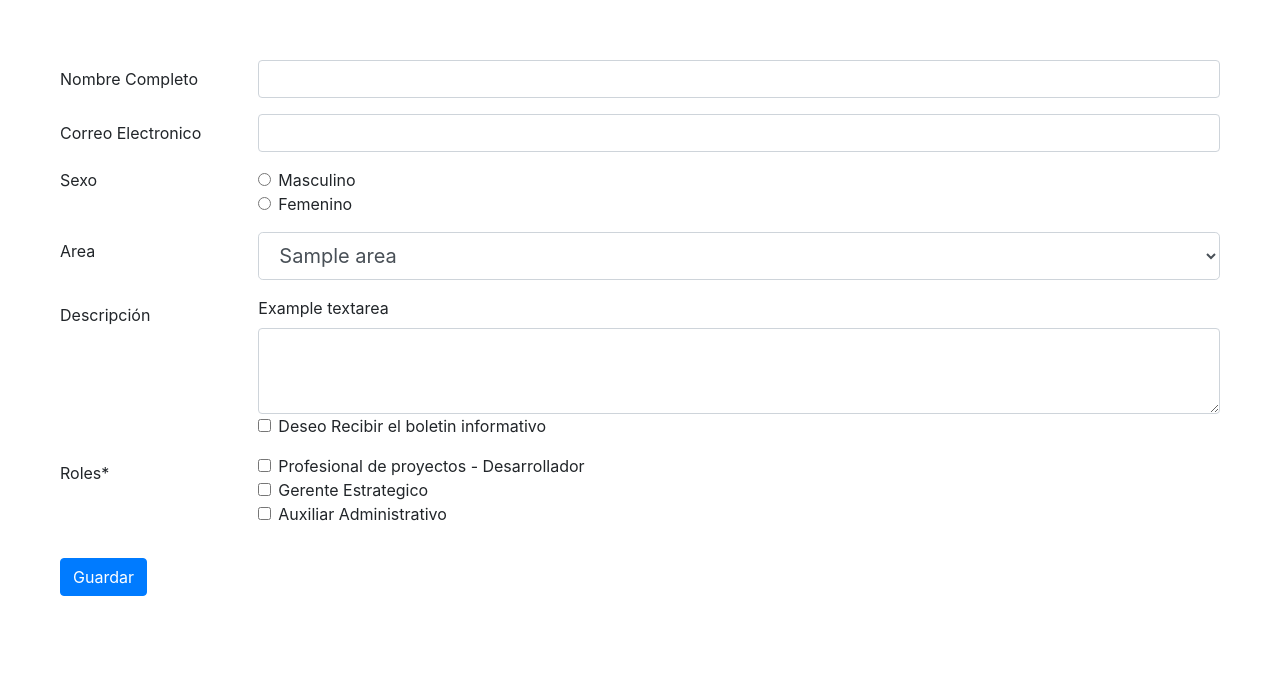
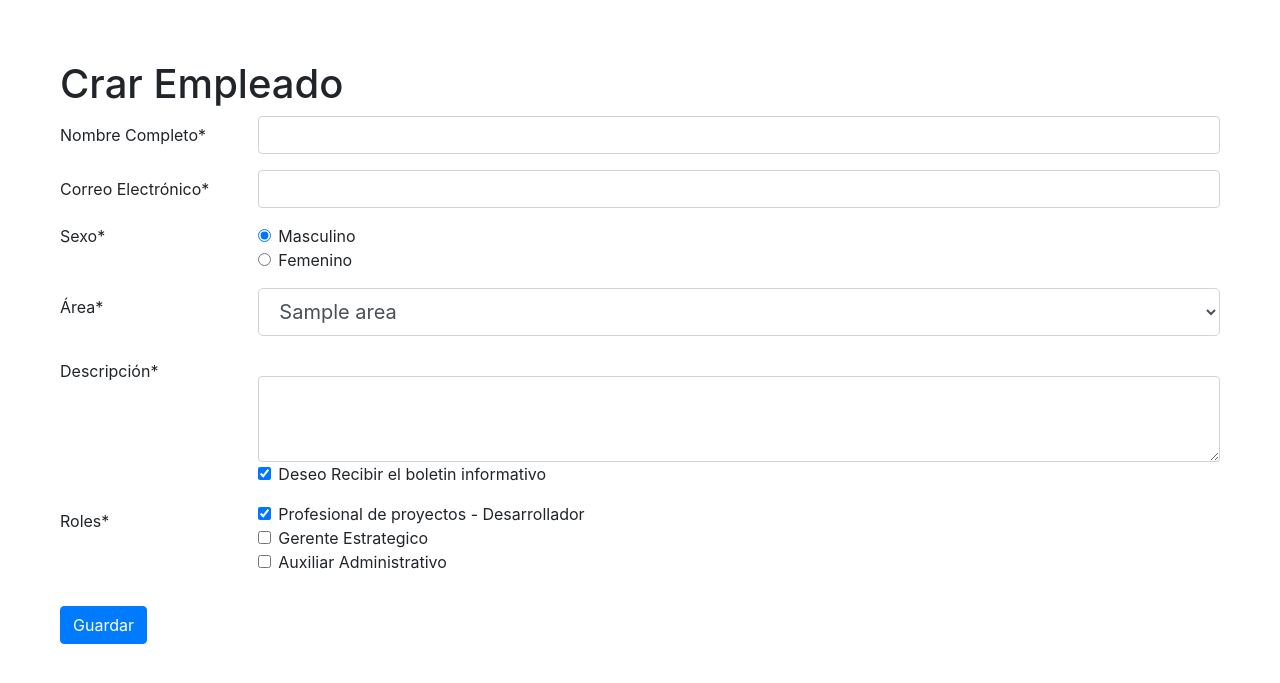
Before and after one commit to omarE-salazarR/prueba_CaliValle, a PHP site: page /Vista/index2.php?pag=RegistrarEmpleado in a window 1280 px wide. Shown: the top 683 px of the page. Run offline with PHP 8.4, Linux system fonts and the light colour scheme; tables that the repository leaves empty hold one stand-in row (values such as "Sample post"); some libraries are stand-ins or nearby versions.

Commit message:
version6

```diff
--- a/php/Vista/RegistrarEmpleado.php
+++ b/php/Vista/RegistrarEmpleado.php
@@ -7,31 +7,32 @@
 
 <div style="padding: 60px;">
   <form  method="post" action="../Controlador/AgregarEmpleado.php">
+    <h1>Crar Empleado</h1>
     <div class="form-group row">
-    <label for="inputPassword3" class="col-sm-2 col-form-label">Nombre Completo</label>
+    <label for="inputPassword3" class="col-sm-2 col-form-label">Nombre Completo*</label>
     <div class="col-sm-10">
-      <input type="text" class="form-control" id="name" name="name">
+      <input required="yes" type="text" class="form-control" id="name" name="name">
     </div>
   </div>
   <div class="form-group row">
-    <label for="inputEmail3" class="col-sm-2 col-form-label">Correo Electronico</label>
+    <label for="inputEmail3" class="col-sm-2 col-form-label">Correo Electrónico*</label>
     <div class="col-sm-10">
-      <input type="email" class="form-control" id="correo" name="correo">
+      <input required="yes" type="email" class="form-control" id="correo" name="correo">
     </div>
   </div>
-  <fieldset class="form-group">
+  <fieldset required="yes" class="form-group">
     <div class="row">
-      <legend class="col-form-label col-sm-2 pt-0">Sexo</legend>
+      <legend class="col-form-label col-sm-2 pt-0">Sexo*</legend>
       <div class="col-sm-10">
         <div class="form-check">
-          <input class="form-check-input" type="radio" name="sexo" id="sexo" value="Masculino">
-          <label class="form-check-label" for="gridRadios1">
+          <input class="form-check-input" type="radio" name="sexo" id="sexoM" value="Masculino" checked="yes">
+          <label class="form-check-label" for="sexoM">
             Masculino
           </label>
         </div>
         <div class="form-check">
-          <input class="form-check-input" type="radio" name="sexo" id="sexo" value="Femenino">
-          <label class="form-check-label" for="gridRadios2">
+          <input class="form-check-input" type="radio" name="sexo" id="sexoF" value="Femenino">
+          <label class="form-check-label" for="sexoF">
             Femenino
           </label>
         </div>
@@ -41,9 +42,9 @@
   </fieldset>
 
 <div class="form-group row">
-    <label for="" class="col-sm-2 col-form-label">Area</label>
+    <label for="" class="col-sm-2 col-form-label">Área*</label>
     <div class="col-sm-10">
-  <select name="area" class="form-control form-control-lg"  id="area">
+  <select required="yes" name="area" class="form-control form-control-lg"  id="area">
     <?php while ($res = $resultado->fetch_object()) { ?>
   <option value="<?php echo $res->id?>"><?php echo $res->nombre?></option>
    <?php } ?>
@@ -52,12 +53,12 @@
 </div>
 
 <div class="form-group row">
-   <label for="" class="col-sm-2 col-form-label">Descripción</label>
+   <label for="" class="col-sm-2 col-form-label">Descripción*</label>
     <div class="col-sm-10">
-    <label for="exampleFormControlTextarea1">Example textarea</label>
+    <label for="exampleFormControlTextarea1"></label>
     <textarea name="descripcion" id="descripcion" class="form-control" id="exampleFormControlTextarea1" rows="3"></textarea>
     <div class="form-check">
-  <input class="form-check-input" type="checkbox" name="boletin" value="si" id="defaultCheck1">
+  <input class="form-check-input" type="checkbox" name="boletin" value="si" id="defaultCheck1" checked="yes">
   <label  class="form-check-label" for="defaultCheck1">
     Deseo Recibir el boletin informativo
   </label>
@@ -70,20 +71,20 @@
     <div class="col-sm-10">
 <fieldset class="form-group">
    <div class="form-check">
-  <input class="form-check-input" type="checkbox" value="" id="defaultCheck1">
-  <label class="form-check-label" for="defaultCheck1">
+  <input class="form-check-input" type="checkbox" value="Profesional_de_Proyectos" name="Rol1" id="v1" checked="yes">
+  <label class="form-check-label" for="v1">
     Profesional de proyectos - Desarrollador
   </label>
 </div>
 <div class="form-check">
-  <input class="form-check-input" type="checkbox" value="" id="defaultCheck2" >
-  <label class="form-check-label" for="defaultCheck1">
+  <input class="form-check-input" type="checkbox" value="Gerente_Estrategico" name="Rol2" id="v2" >
+  <label class="form-check-label" for="v2">
     Gerente Estrategico
   </label>
 </div>
 <div class="form-check">
-  <input class="form-check-input" type="checkbox" value="" id="defaultCheck1" >
-  <label class="form-check-label" for="defaultCheck1">
+  <input class="form-check-input" type="checkbox" value="Auxiliar_Administrativo" name="Rol3" id="v3" >
+  <label class="form-check-label" for="v3">
     Auxiliar Administrativo
   </label>
 </div>
```
Also changed, not shown: php/Controlador/AgregarEmpleado.php (+42 -2 lines), php/Vista/ListarEmpleados.php (+3 -5 lines).
